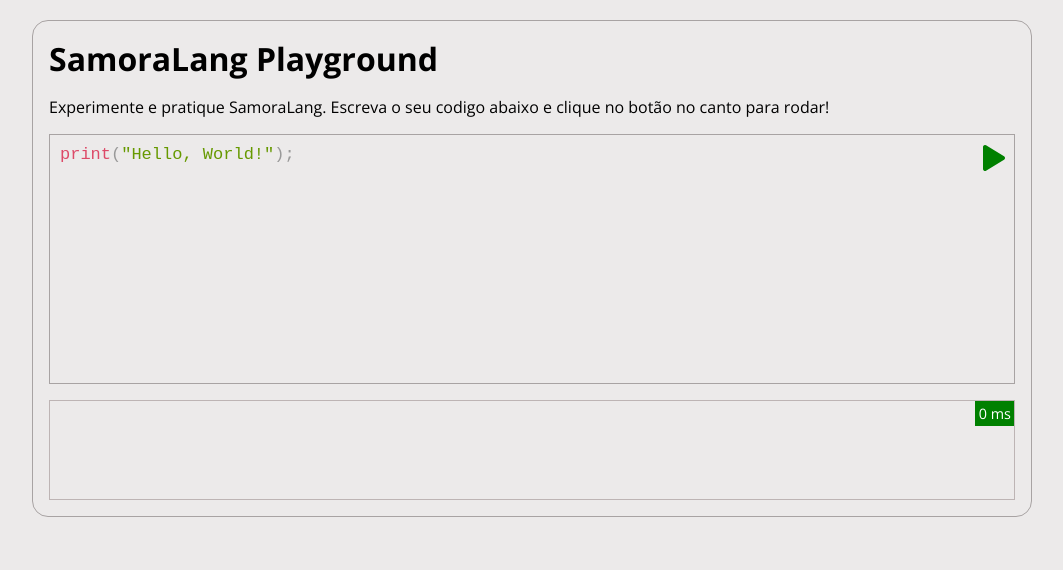
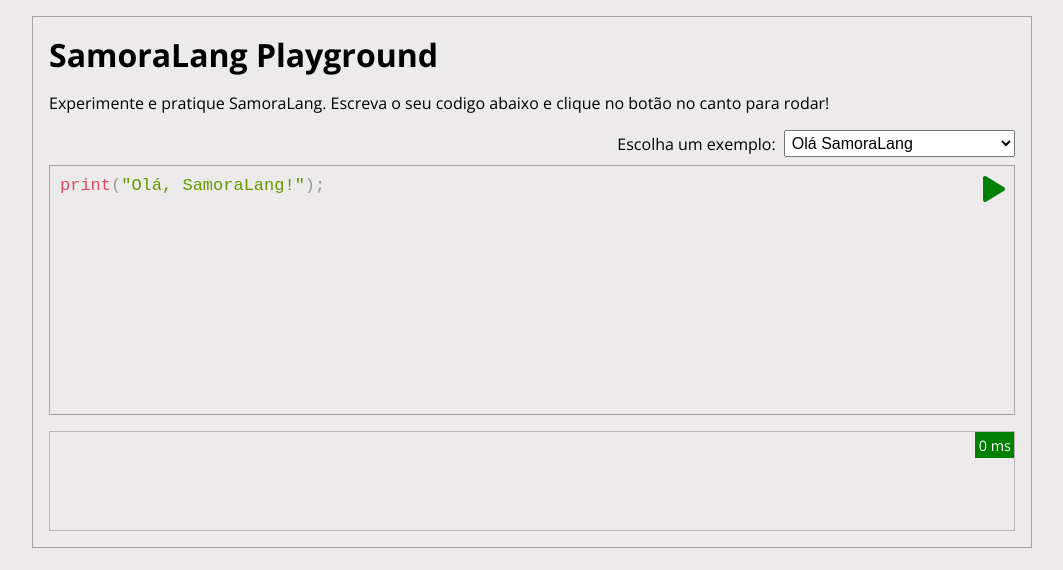
Before and after one commit to JefferMarcelino/sml-frontend, a React (Vite) app: page / in a window 1280 px wide. Shown: the top 570 px of the page, without its empty margins (108-1171 px from the left). Built offline with nearby package versions, Linux system fonts and the light colour scheme.

Commit message:
feat: add examples to test samoralang

```diff
--- a/src/App.css
+++ b/src/App.css
@@ -1,15 +1,13 @@
 body {
   width: 100%;
-  padding: 1.25rem;
   background: rgb(236, 234, 234);
 }
 
 body .container {
   max-width: 1000px;
   width: 100%;
-  margin: 0 auto;
+  margin: 1rem auto;
   border: 1px solid rgb(168, 163, 163);
-  border-radius: 1rem;
   padding: 1rem;
 }
 
@@ -25,7 +23,20 @@ body .box {
   width: 100%;
 }
 
-body .editor {
+body .editor #dropdown-examples {
+  display: flex;
+  justify-content: end;
+  align-items: center;
+  gap: .5rem;
+  margin-bottom: .5rem;
+}
+
+body .editor #dropdown-examples select {
+  font-size: 1rem;
+  padding: .2rem;
+}
+
+body .editor #input {
   position: relative;
 }
 
@@ -45,6 +56,7 @@ body .editor #output {
   border: 1px solid rgb(189, 180, 180);
   margin-top: 1rem;
   padding: 0.625rem;
+  padding-right: 2.5rem;
 }
 
 body .editor #output #executionTime {
--- a/src/App.tsx
+++ b/src/App.tsx
@@ -1,42 +1,7 @@
-import axios from 'axios';
-import { useState } from 'react';
-import SimpleCodeEditor from "react-simple-code-editor";
-import { highlight, languages } from "prismjs/";
-import { Play } from 'phosphor-react';
-
 import './App.css';
-import "prismjs/components/prism-clike";
-import "prismjs/components/prism-javascript";
-import "prismjs/themes/prism.css";
+import Editor from './Components/Editor';
 
 const App = () => {
-  const [ code, setCode ] = useState('print("Hello, World!");');
-  const [ output, setOutput ] = useState('');
-  const [ isLoading, setIsLoading ] = useState(false);
-  const [ executionTime, setExecutionTime ] = useState(0);
-
-  const handleClick = async () => {
-    setIsLoading(true);
-
-    const startTime = performance.now();
-
-    try {
-      const result = await axios.post(import.meta.env.VITE_BASE_API_URL, {
-        code: code
-      });
-
-      setOutput(result.data.result);
-    } catch (error) {
-      setOutput("Algo correu mal!");
-    }
-
-    const endTime = performance.now();
-    const executionTime = endTime - startTime;
-    setExecutionTime(executionTime);
-
-    setIsLoading(false);
-  };
-
   return (
     <>
       <div className="container">
@@ -45,36 +10,7 @@ const App = () => {
         <div className="box">
           <p>Experimente e pratique SamoraLang. Escreva o seu codigo abaixo e clique no botão no canto para rodar!</p>
 
-          <div className={`editor ${isLoading ? "disabled" : ""}`}>
-            <Play
-              id="runButton"
-              color="green"
-              weight="fill"
-              onClick={ handleClick }
-              size={32}
-            />
-
-            <SimpleCodeEditor
-              value={code}
-              padding={10}
-              onValueChange={(code) => setCode(code)}
-              highlight={(code) => highlight(code, languages.js, "js")}
-              style={{
-                fontFamily: "monospace",
-                fontSize: 17,
-                border: "1px solid rgb(168, 163, 163)",
-                minHeight: "250px",
-                outline: "none",
-              }}
-            />
-
-            <div id="output">
-              <div id="executionTime">
-                { executionTime.toFixed(0) } ms
-              </div>
-              { output }
-            </div>
-          </div>
+          <Editor />
         </div>
       </div>
     </>
--- /dev/null
+++ b/src/Components/Editor.tsx
@@ -0,0 +1,146 @@
+import axios from 'axios';
+import { useState } from 'react';
+import SimpleCodeEditor from "react-simple-code-editor";
+import { highlight, languages } from "prismjs/";
+import { Play } from 'phosphor-react';
+
+import "prismjs/components/prism-clike";
+import "prismjs/components/prism-javascript";
+import "prismjs/themes/prism.css";
+
+const Editor = () => {
+  const [ code, setCode ] = useState('print("Olá, SamoraLang!");');
+  const [ output, setOutput ] = useState('');
+  const [ isLoading, setIsLoading ] = useState(false);
+  const [ executionTime, setExecutionTime ] = useState(0);
+
+  const handleClick = async () => {
+    setIsLoading(true);
+
+    const startTime = performance.now();
+
+    try {
+      const result = await axios.post(import.meta.env.VITE_BASE_API_URL, {
+        code: code
+      });
+
+      setOutput(result.data.result);
+    } catch (error) {
+      setOutput("OPS!!! Algo correu mal!");
+    }
+
+    const endTime = performance.now();
+    const executionTime = endTime - startTime;
+    setExecutionTime(executionTime);
+
+    setIsLoading(false);
+  };
+
+  const handleDropdownItemClick = (item: string) => {
+    // Modify this function to add the selected item to the textarea
+    setCode(item);
+  };
+
+  // Dropdown items with examples
+  const dropdownItems = [
+    {
+      label: "Olá SamoraLang",
+      code: 'print("Hello, SamoraLang!");'
+    },
+    {
+      label: "Recursive Factorial Function",
+      code: `let factorial = fn(n) {
+  if (n == 0) {
+    1;
+  } else {
+    n * factorial(n - 1);
+  }
+};
+
+let result = factorial(5);
+print("A factorial de 5 é: ", result);`
+    },
+    {
+      label: "Closure",
+      code: `let adder = fn(x) {
+  fn(y) {
+    x + y;
+  };
+};
+
+let addTwo = adder(2);
+let result = addTwo(3);
+print("2 + 3 = ", result);`
+    },
+    {
+      label: "Comentários",
+      code: `// Este é um comentário de uma linha.
+# Este também é um comentário de uma linha.`
+    },
+    {
+      label: "Arrays",
+      code: `let numbers = [1, 2, 3, 4, 5];
+print(numbers[2]);`
+    },
+    {
+      label: "Hash (Dictionary)",
+      code: `let person = {"name": "John", "age": 25};
+print(person["name"]);`
+    },
+    {
+      label: "Map and Reduce",
+      code: `let numbers = [1, 2, 3, 4, 5];
+let squared = map(numbers, fn(x) { x * x });
+let sum = reduce(squared, fn(acc, x) { acc + x }, 0);
+print("A soma dos números ao quadrado é: ", sum);`
+    },
+  ];
+
+  return (
+    <div className={`editor ${isLoading ? "disabled" : ""}`}>
+      <div id="dropdown-examples">
+        <span>Escolha um exemplo: </span>
+        <select onChange={(e) => handleDropdownItemClick(e.target.value)}>
+          { dropdownItems.map((item, index) => (
+            <option key={index} value={item.code}>
+              {item.label}
+            </option>
+          ))}
+        </select>
+      </div>
+
+      <div id="input">
+        <Play
+          id="runButton"
+          color="green"
+          weight="fill"
+          onClick={ handleClick }
+          size={32}
+        />
+        <SimpleCodeEditor
+          value={code}
+          padding={10}
+          onValueChange={(code) => setCode(code)}
+          highlight={(code) => highlight(code, languages.js, "js")}
+          style={{
+            fontFamily: "monospace",
+            fontSize: 17,
+            border: "1px solid rgb(168, 163, 163)",
+            minHeight: "250px",
+            outline: "none",
+            paddingRight: "1.5rem"
+          }}
+        />
+      </div>
+
+      <div id="output">
+        <div id="executionTime">
+          { executionTime.toFixed(0) } ms
+        </div>
+        { output }
+      </div>
+    </div>
+  );
+};
+
+export default Editor;
```
